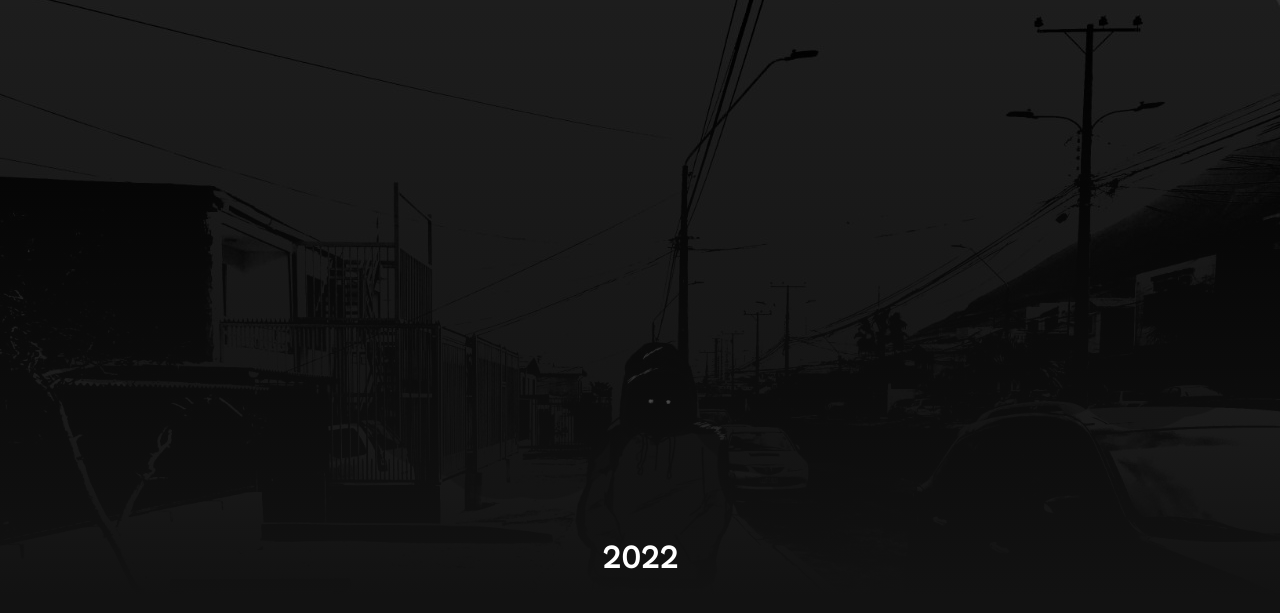
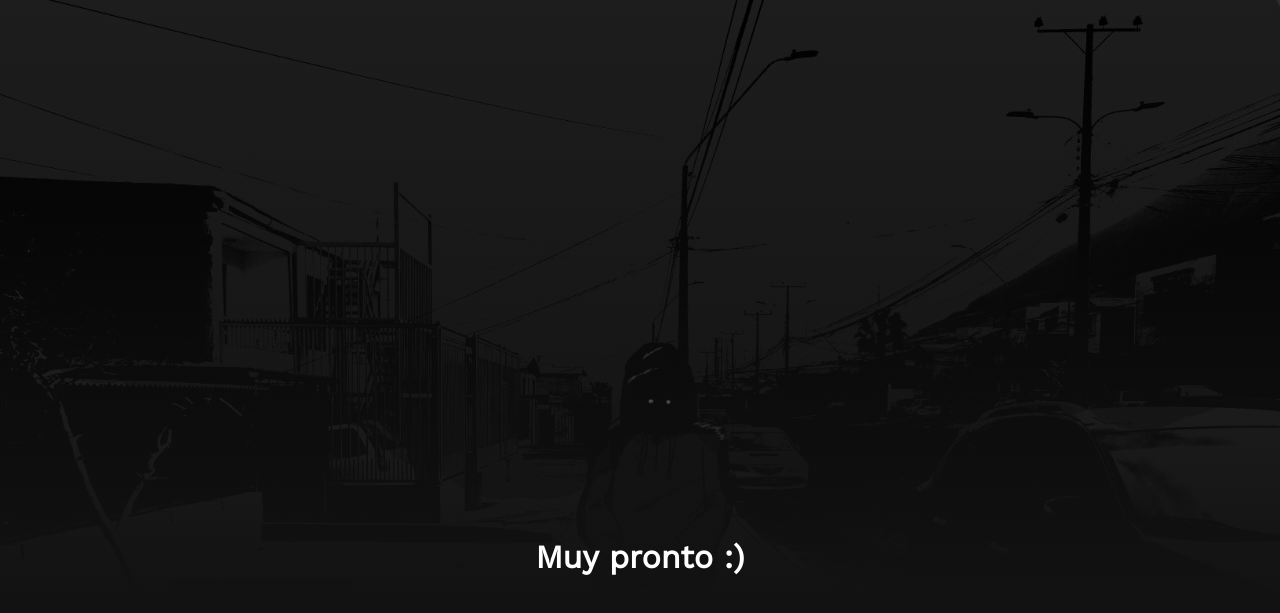
Before and after one commit to illacoe/ast, a plain HTML site: page index.html in a window 1280 px wide. Shown: the part 63-676 px from the top of the page. Drawn offline with nearby package versions, Linux system fonts and the light colour scheme.

Commit message:
Update index.html

```diff
--- a/index.html
+++ b/index.html
@@ -17,7 +17,7 @@
         <div class="shadow">
 
                 <div class="entry" style="flex-direction: column-reverse; width:100%; margin: 0;">
-                    <h1 class="title-comic" style="bottom: 0;">2022</h1>
+                    <h1 class="title-comic" style="bottom: 0;">Muy pronto :)</h1>
                 </div>
 
         </div>
```
